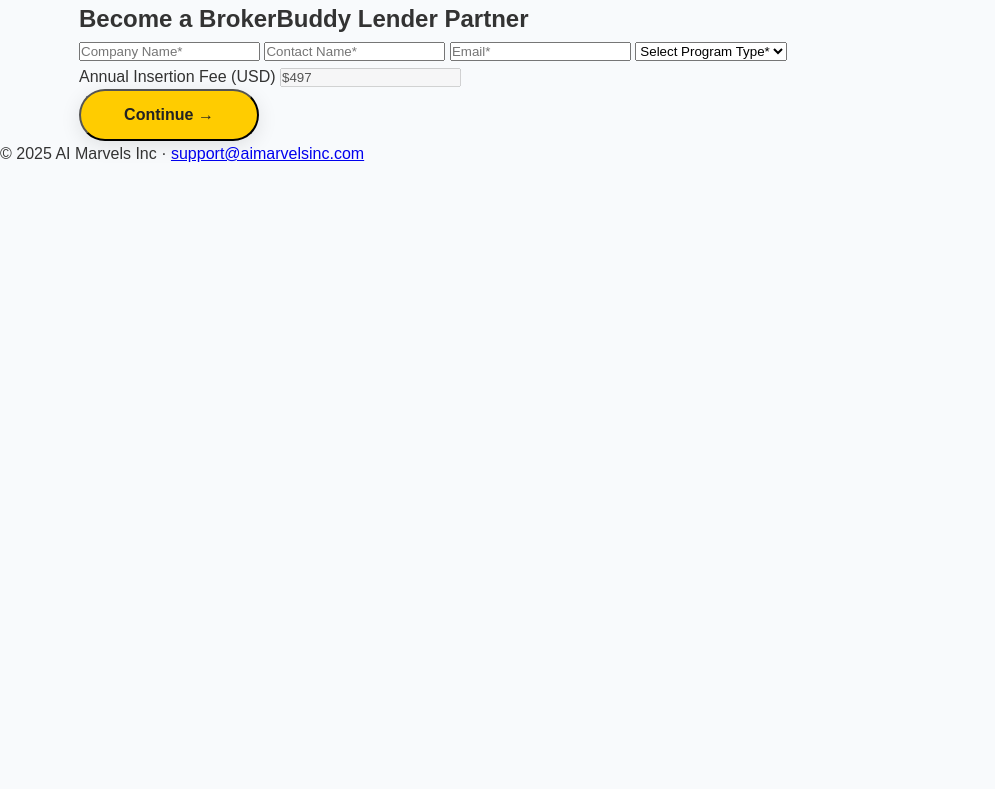
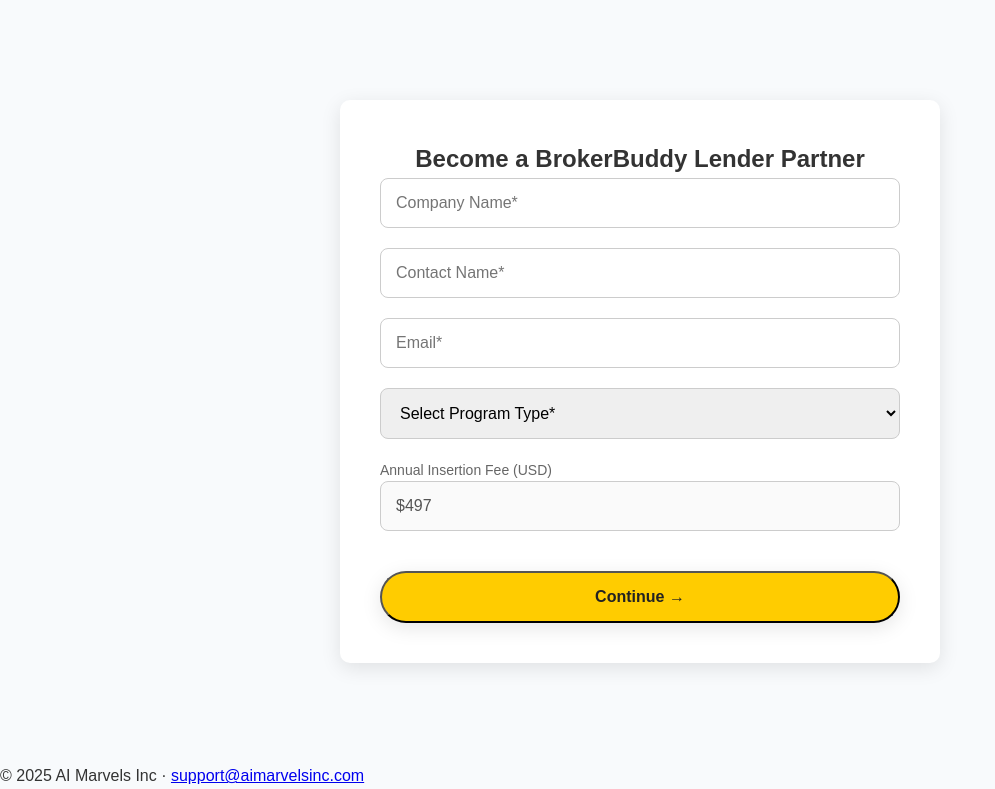
Before and after one commit to tibby007/brokerbuddy_simplified, a Flask app: page /lender-signup in a window 1280 px wide. Shown: the part 26-815 px from the top of the page, without its empty margins (0-995 px from the left). Before the commit the page ends 188 px from the top, so only its background shows below. Run offline with Flask 2, Linux system fonts and the light colour scheme.

Commit message:
Update style.css

```diff
--- a/static/css/style.css
+++ b/static/css/style.css
@@ -666,3 +666,38 @@ body {
     transform: translateY(0);
   }
 }
+/* Signup Page Styles */
+.signup-container {
+  max-width: 600px;
+  margin: 100px auto;
+  background: white;
+  padding: 40px;
+  border-radius: 10px;
+  box-shadow: var(--box-shadow);
+  text-align: center;
+}
+
+.signup-container form {
+  display: flex;
+  flex-direction: column;
+  gap: 20px;
+}
+
+.signup-container input,
+.signup-container select {
+  padding: 15px;
+  border-radius: 8px;
+  border: 1px solid #ccc;
+  width: 100%;
+  font-size: 16px;
+}
+
+.signup-container .btn {
+  margin-top: 20px;
+}
+
+.price-info {
+  text-align: left;
+  font-size: 14px;
+  color: var(--text-light);
+}
```
